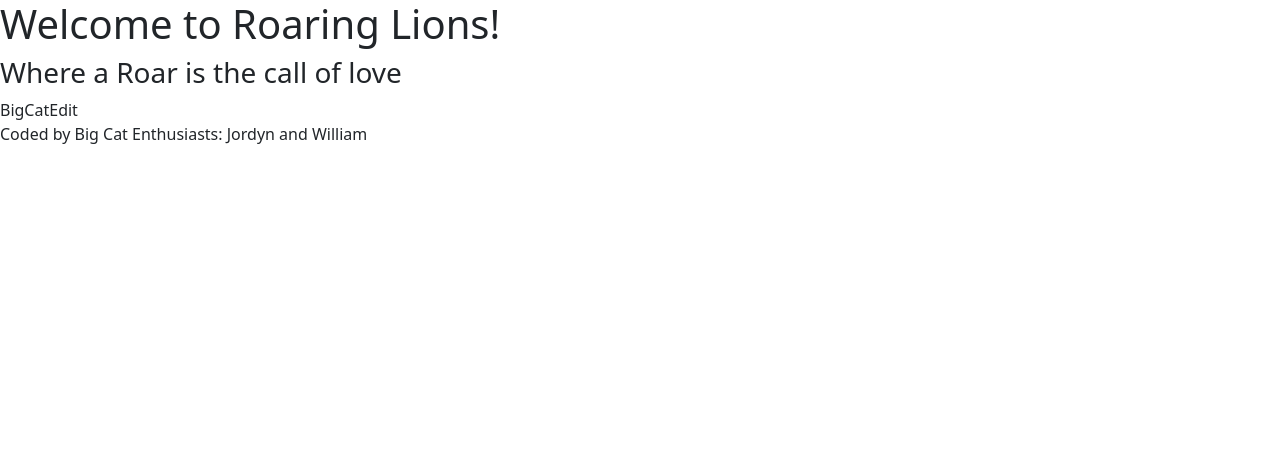
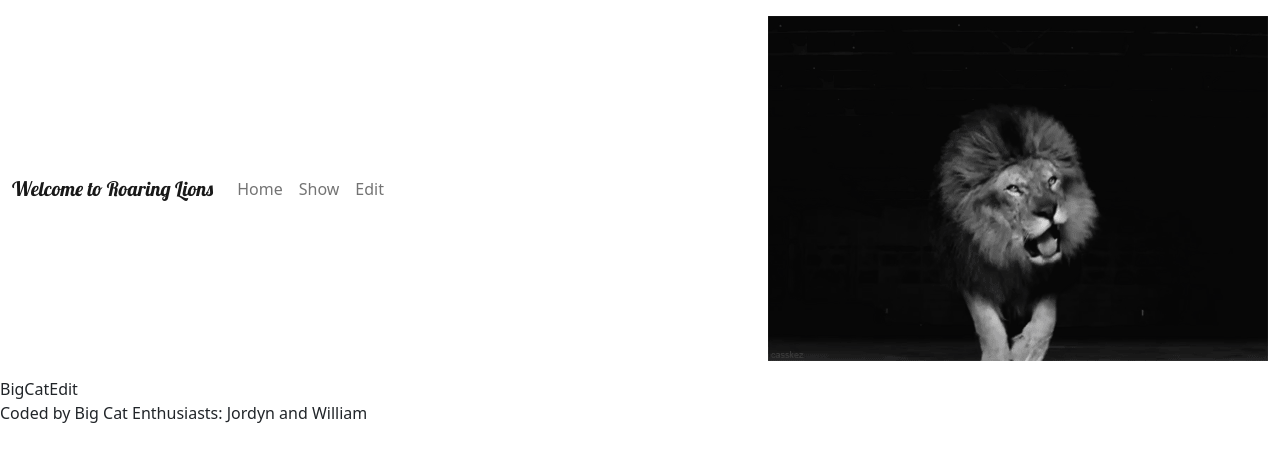
Before and after one commit to jordyneajensen/cat-tinder-frontend-roaring-lions-william-jordyn, a React (Create React App) app: page /bigcatedit in a window 1280 px wide. Shown: the top 462 px of the page. Built offline with nearby package versions, Linux system fonts and the light colour scheme.

Commit message:
some styling done

```diff
--- /dev/null
+++ b/src/App.css
@@ -0,0 +1,11 @@
+/* General Styling */
+@import url('https://fonts.googleapis.com/css2?family=Lobster&display=swap');
+
+body {
+    margin: 1rem;
+    font-family: 'Lobster';
+    text-align: center;
+}
+.roaring-lions-header {
+    font-family: 'Lobster';
+}
--- a/src/App.js
+++ b/src/App.js
@@ -13,6 +13,7 @@
 import BigCatIndex from './pages/BigCatIndex'
 import BigCatNew from './pages/BigCatNew'
 import BigCatShow from './pages/BigCatShow'
+import './App.css'
 
 export class App extends Component {
   constructor(props) {
--- a/src/components/Header.js
+++ b/src/components/Header.js
@@ -1,14 +1,50 @@
-import React, { Component } from 'react'
+import React, { Component, useState } from 'react'
+// import React, { useState } from 'react';
+import {
+  Collapse,
+  Navbar,
+  NavbarToggler,
+  NavbarBrand,
+  Nav,
+  NavItem,
+  NavLink,
+  UncontrolledDropdown,
+  DropdownToggle,
+  DropdownMenu,
+  DropdownItem,
+  NavbarText
+} from 'reactstrap';
 
-export class Header extends Component {
-  render() {
-    return (
-      <>
-      <h1>Welcome to Roaring Lions!</h1>
-      <h3>Where a Roar is the call of love</h3>
-      </>
-    )
-  }
+import lion from '../assets/lion.gif'
+
+const Header = (args) => {
+  const [isOpen, setIsOpen] = useState(false);
+
+  const toggle = () => setIsOpen(!isOpen);
+
+  return (
+    <div className="header-container">
+      <Navbar {...args} className="navbar-expand">
+        <NavbarBrand href="/" className="roaring-lions-header">Welcome to Roaring Lions</NavbarBrand>
+        <NavbarToggler onClick={toggle} />
+        <Collapse isOpen={isOpen} navbar>
+          <Nav className="me-auto" navbar>
+            <NavItem>
+              <NavLink href="/">Home</NavLink>
+            </NavItem>
+            <NavItem>
+              <NavLink href="/bigcatshow">Show</NavLink>
+            </NavItem>
+            <NavItem>
+              <NavLink href="/bigcatnew">Edit</NavLink>
+            </NavItem>
+          </Nav>
+          <NavbarText><img src={lion} className="lion-gif"/></NavbarText>
+        </Collapse>
+      </Navbar>
+    </div>
+  );
 }
 
+
 export default Header
```
Also changed, not shown: src/assets/lion.gif (added).
